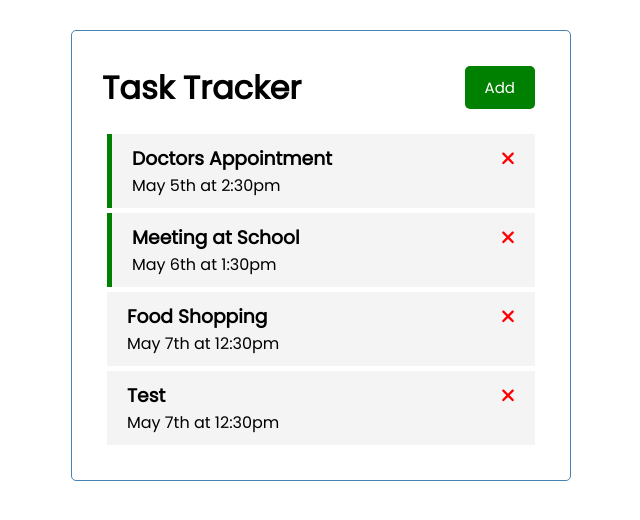
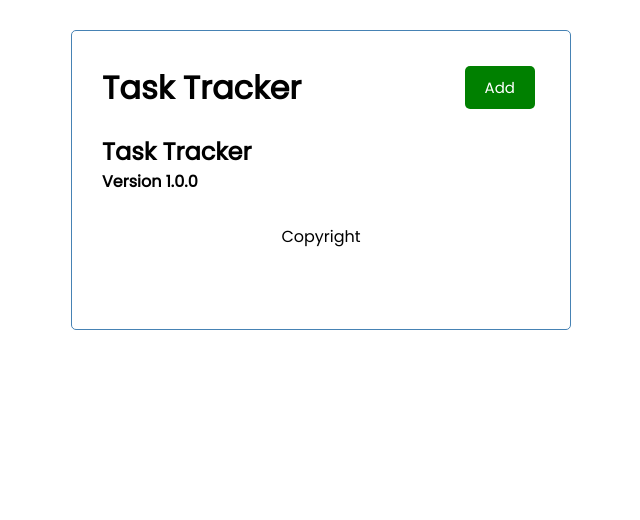
Before and after one commit to aprilnicole013/angular-task-tracker-crash, an Angular app: page /about in a window 1280 px wide. Shown: the top 520 px of the page, without its empty margins (319-959 px from the left). Built offline with nearby package versions, Linux system fonts and the light colour scheme; data requests are answered from the project's data file.

Commit message:
Add Angular routing

```diff
--- a/src/app/app.component.html
+++ b/src/app/app.component.html
@@ -1,4 +1,5 @@
 <div class="container">
   <app-header></app-header>
-  <app-tasks></app-tasks>
+  <router-outlet></router-outlet>
+  <app-footer></app-footer>
 </div>
--- a/src/app/app.module.ts
+++ b/src/app/app.module.ts
@@ -3,13 +3,20 @@
 import { FontAwesomeModule } from '@fortawesome/angular-fontawesome';
 import { HttpClientModule } from '@angular/common/http';
 import { FormsModule } from '@angular/forms';
+import { RouterModule, Routes } from '@angular/router';
 import { AppComponent } from './app.component';
 import { HeaderComponent } from './components/header/header.component';
 import { ButtonComponent } from './components/button/button.component';
 import { TasksComponent } from './components/tasks/tasks.component';
 import { TaskItemComponent } from './components/task-item/task-item.component';
 import { AddTaskComponent } from './components/add-task/add-task.component';
+import { AboutComponent } from './components/about/about.component';
+import { FooterComponent } from './components/footer/footer.component';
 
+const appRoutes: Routes = [
+  {path: '', component: TasksComponent},
+  {path: 'about', component: AboutComponent}
+]
 
 @NgModule({
   declarations: [
@@ -18,13 +25,16 @@
     ButtonComponent,
     TasksComponent,
     TaskItemComponent,
-    AddTaskComponent
+    AddTaskComponent,
+    AboutComponent,
+    FooterComponent
   ],
   imports: [
     BrowserModule,
     FontAwesomeModule,
     HttpClientModule,
-    FormsModule
+    FormsModule,
+    RouterModule.forRoot(appRoutes, { enableTracing: true })
   ],
   providers: [],
   bootstrap: [AppComponent]
--- /dev/null
+++ b/src/app/components/about/about.component.html
@@ -0,0 +1,5 @@
+<div>
+    <h2>Task Tracker</h2>
+    <h4>Version 1.0.0</h4>
+    <a routerLink="/"></a>
+</div>
--- /dev/null
+++ b/src/app/components/about/about.component.ts
@@ -0,0 +1,15 @@
+import { Component, OnInit } from '@angular/core';
+
+@Component({
+  selector: 'app-about',
+  templateUrl: './about.component.html',
+  styleUrls: ['./about.component.css']
+})
+export class AboutComponent implements OnInit {
+
+  constructor() { }
+
+  ngOnInit(): void {
+  }
+
+}
--- /dev/null
+++ b/src/app/components/footer/footer.component.css
@@ -0,0 +1,4 @@
+footer {
+    margin-top: 30px;
+    text-align: center;
+}
--- /dev/null
+++ b/src/app/components/footer/footer.component.html
@@ -0,0 +1,4 @@
+<footer>
+    <p>Copyright</p>
+    <a routerLink="/about"></a>
+</footer>
--- /dev/null
+++ b/src/app/components/footer/footer.component.ts
@@ -0,0 +1,15 @@
+import { Component, OnInit } from '@angular/core';
+
+@Component({
+  selector: 'app-footer',
+  templateUrl: './footer.component.html',
+  styleUrls: ['./footer.component.css']
+})
+export class FooterComponent implements OnInit {
+
+  constructor() { }
+
+  ngOnInit(): void {
+  }
+
+}
```
Also changed, not shown: src/app/components/about/about.component.css (added), 2 other files (tests, documents, lock files or other folders).
